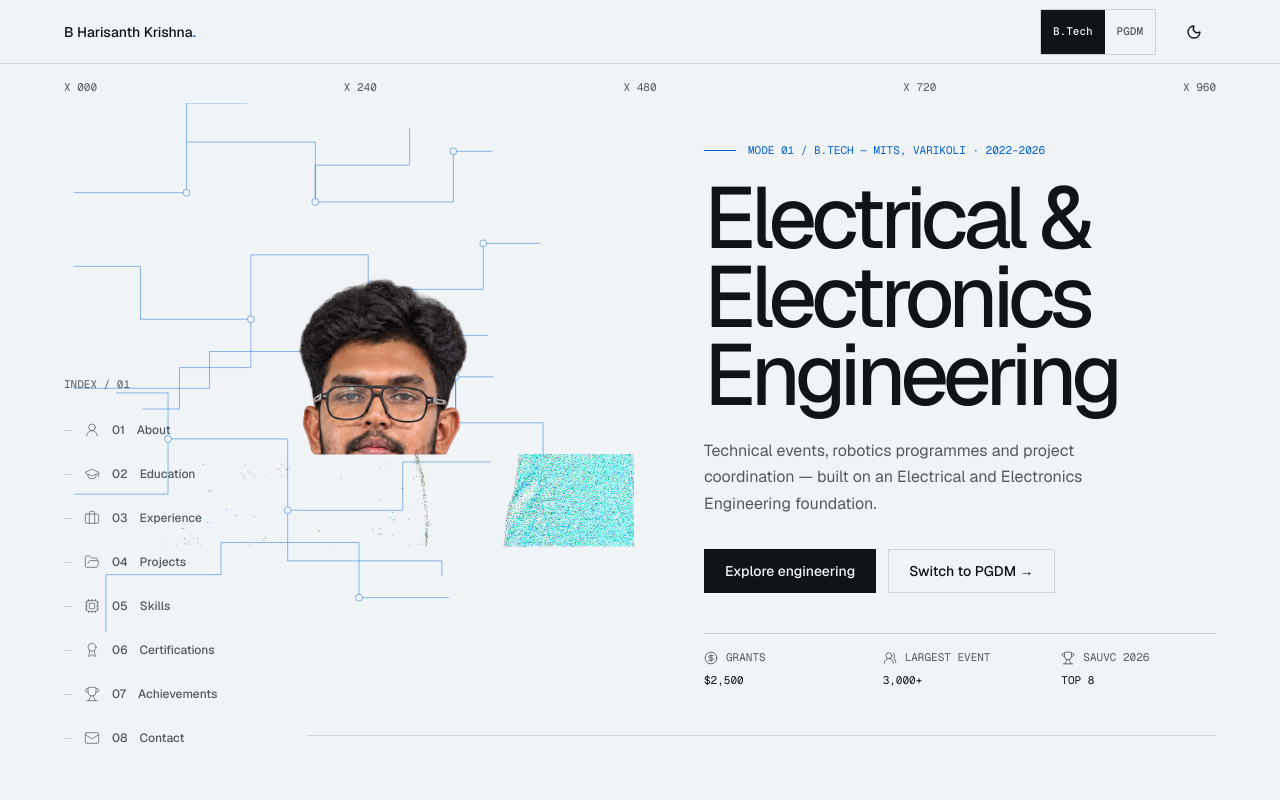
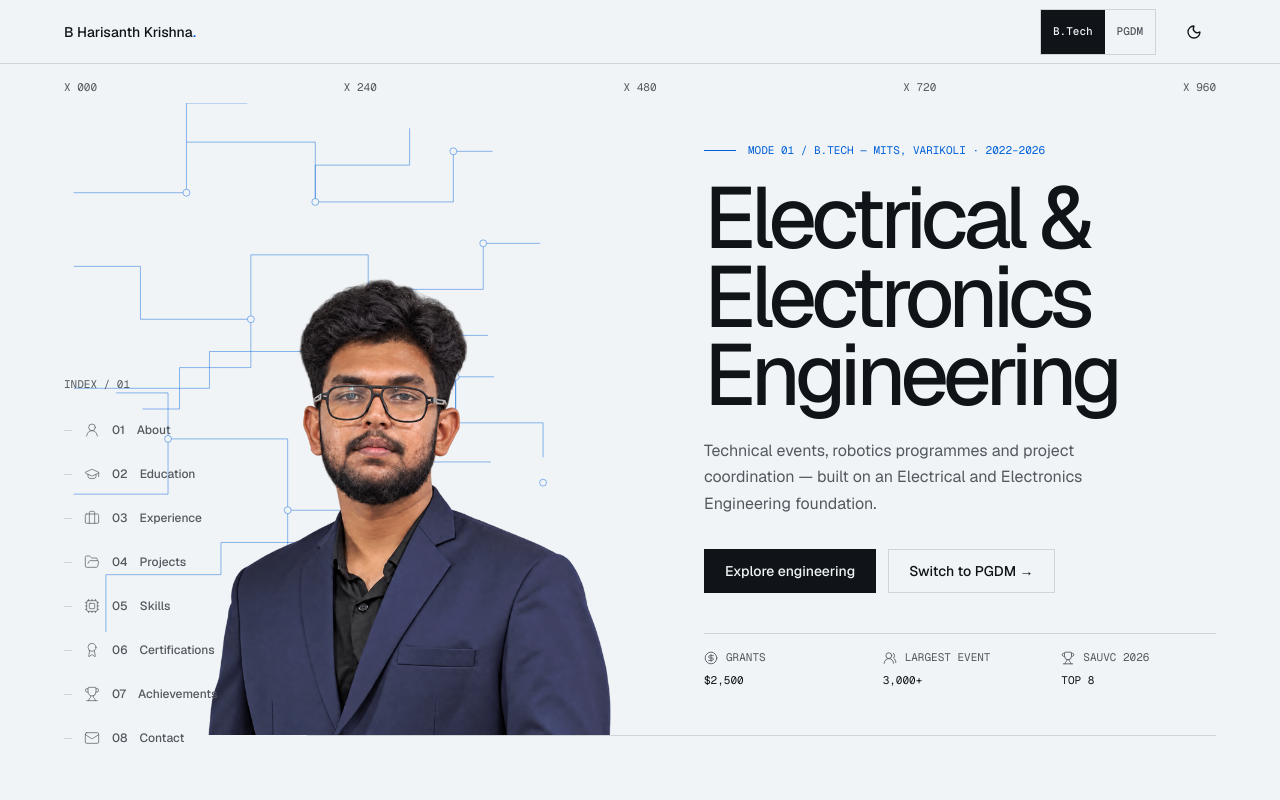
Before and after one commit to Harisanth-2004/harisanth-portfolio, a React (Vite) app: page / in a window 1280 px wide. Both pictures are taken after a click on the button "B.Tech". Shown: the top 800 px of the page. Built offline with nearby package versions, Linux system fonts and the light colour scheme.

Commit message:
Fix portfolio theme and portrait rendering

```diff
--- a/index.html
+++ b/index.html
@@ -11,7 +11,7 @@
         const theme = localStorage.getItem("bhk-theme");
         document.documentElement.classList.toggle(
           "dark",
-          theme === "dark" || (!theme && matchMedia("(prefers-color-scheme: dark)").matches),
+          theme === "dark",
         );
         const mode = localStorage.getItem("bhk-mode");
         document.documentElement.dataset.mode = mode === "eng" || mode === "mgmt" ? mode : "neutral";
--- a/src/components/portfolio/Hero.tsx
+++ b/src/components/portfolio/Hero.tsx
@@ -142,7 +142,7 @@
       <div data-layer="eng" inert={mode !== "eng"} className="invisible absolute inset-0 z-10">
         <Schematic className="pointer-events-none absolute left-0 top-[10%] h-[42%] w-[min(100%,620px)] text-signal/35 sm:top-[8%] sm:h-[48%] lg:left-[2vw] lg:top-[14%] lg:h-[72%] lg:w-[min(47vw,660px)] lg:text-signal/45" />
         <figure aria-hidden="true" className="hero-portrait hero-portrait-eng">
-          <img src={portrait} alt="" width={1280} height={1280} loading="eager" decoding="async" />
+          <img src={portrait} alt="" width={800} height={800} loading="eager" decoding="async" />
         </figure>
         <div className="hero-scrim absolute inset-x-0 bottom-0 px-5 pb-6 pt-24 sm:px-8 lg:inset-y-0 lg:left-auto lg:right-[5vw] lg:flex lg:w-[min(40vw,560px)] lg:flex-col lg:justify-center lg:bg-none lg:px-0 lg:pb-0">
           <p data-stagger className="t-meta flex items-center gap-3 text-signal">
@@ -184,7 +184,7 @@
       {/* MANAGEMENT — enters from the left */}
       <div data-layer="mgmt" inert={mode !== "mgmt"} className="invisible absolute inset-0 z-10">
         <figure aria-hidden="true" className="hero-portrait hero-portrait-mgmt">
-          <img src={portrait} alt="" width={1280} height={1280} loading="eager" decoding="async" />
+          <img src={portrait} alt="" width={800} height={800} loading="eager" decoding="async" />
         </figure>
         <div className="hero-scrim absolute inset-x-0 bottom-0 px-5 pb-6 pt-24 sm:px-8 lg:inset-y-0 lg:left-[20vw] lg:right-auto lg:flex lg:w-[min(42vw,520px)] lg:flex-col lg:justify-center lg:bg-none lg:px-0 lg:pb-0">
           <p data-stagger className="font-sans text-sm text-signal">
--- a/src/styles.css
+++ b/src/styles.css
@@ -576,3 +576,8 @@
   .section-top-engineering .section-circuit { display: none; }
   .section-top-management .section-strategy { display: none; }
 }
+
+/* Keep the desktop portrait fully visible; the mobile scrim was masking its lower half. */
+@media (min-width: 1024px) {
+  .hero-scrim { background: none; }
+}
```
Also changed, not shown: src/assets/harisanth-portrait-cutout.png.
